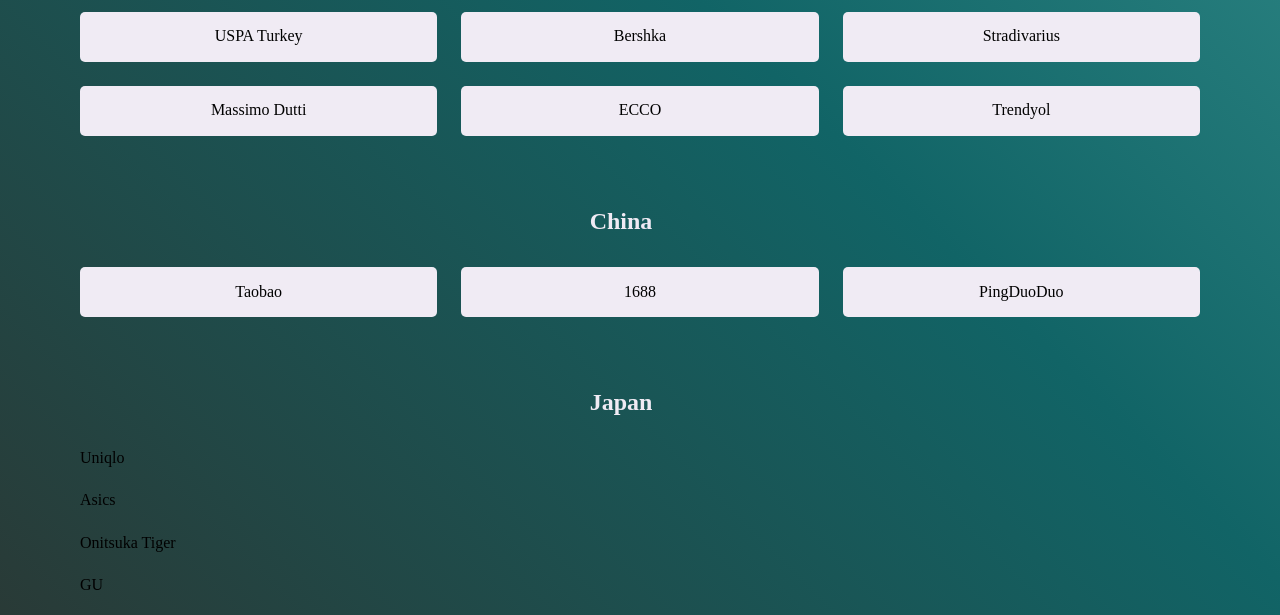
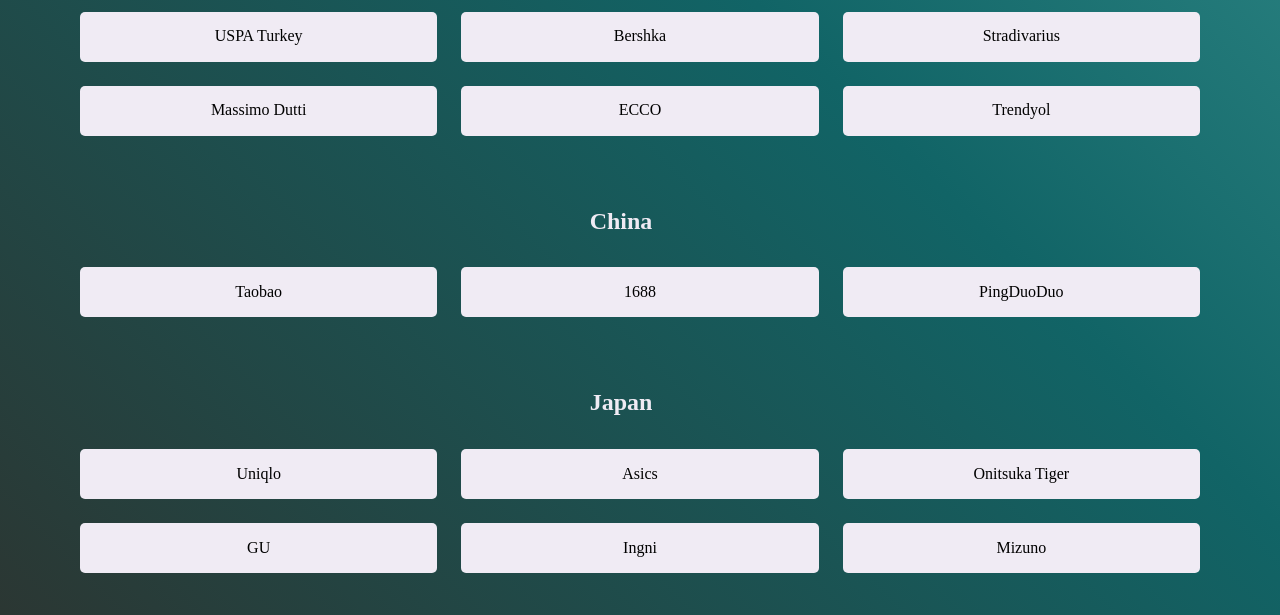
Before and after one commit to 1daiana/daiana_buyer, a plain HTML site: page index.html in a window 1280 px wide. Shown: the part 888-1503 px from the top of the page. Drawn offline with Linux system fonts and the light colour scheme.

Commit message:
Update style.css1

```diff
--- a/styles.css/style.css
+++ b/styles.css/style.css
@@ -50,6 +50,7 @@
 .usa__list,
 .turkey__list,
 .china__list,
+.japan__list,
 .contacts {
   -ms-grid-columns: (1fr)[3];
   grid-template-columns: repeat(3, 1fr);
@@ -57,7 +58,8 @@
 
 .usa__item a,
 .turkey__item a,
-.china__item a {
+.china__item a,
+.japan__item a {
   width: 100%;
   height: 100%;
   display: -webkit-box;
@@ -73,7 +75,8 @@
 
 .usa__item,
 .turkey__item,
-.china__item {
+.china__item,
+.japan__item {
   height: 50px;
   width: 100%;
   background-color: #f0ebf4;
@@ -86,7 +89,8 @@
 }
 .usa__item:hover,
 .turkey__item:hover,
-.china__item:hover {
+.china__item:hover,
+.japan__item:hover {
   -webkit-transform: scale(1.1);
           transform: scale(1.1);
   -webkit-box-shadow: 0px 10px 20px 5px #2c3531;
```
